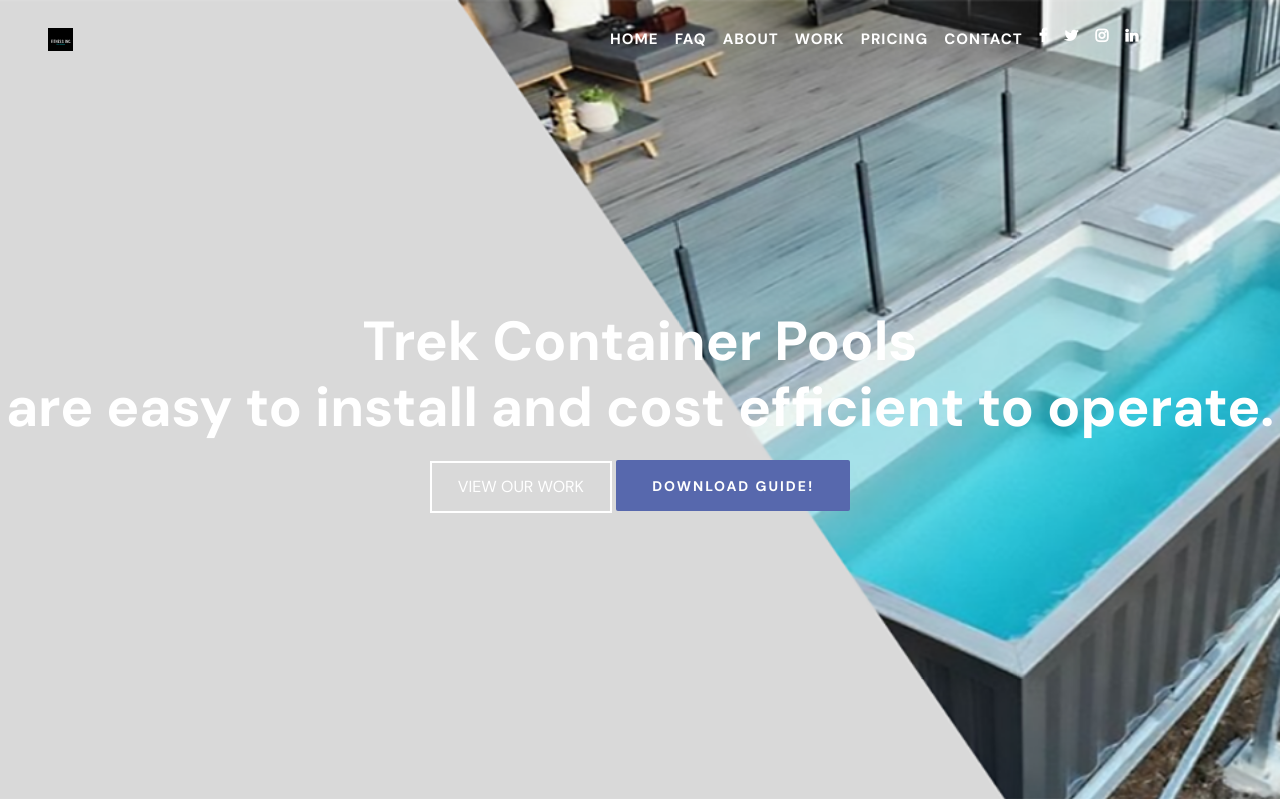
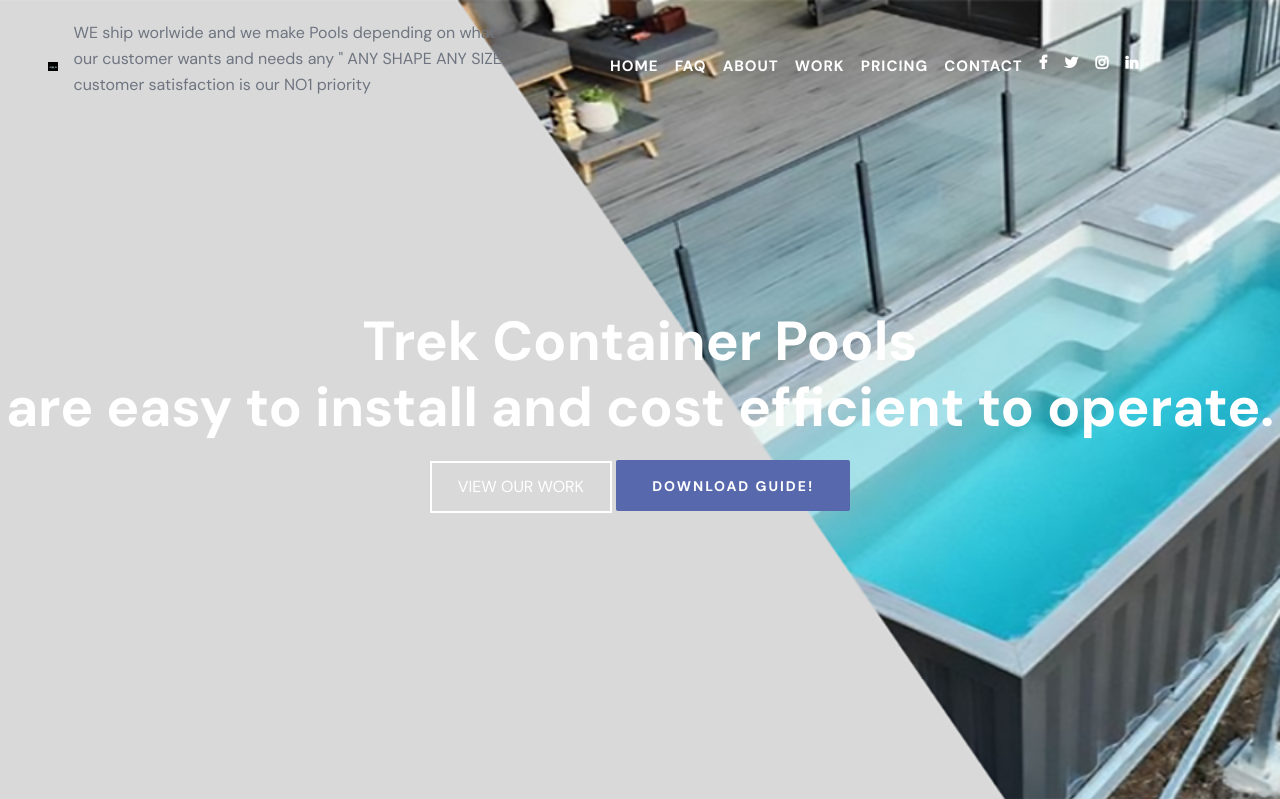
Before and after one commit to webtutorial3-stack/trek-pools, a Django app: page / in a window 1280 px wide. Shown: the top 799 px of the page. Run offline with Django 3.2, Linux system fonts and the light colour scheme; some libraries are stand-ins or nearby versions.

Commit message:
initial commit

```diff
--- a/website/templates/home.html
+++ b/website/templates/home.html
@@ -78,7 +78,9 @@
             <a class="navbar-brand" href="/homes/">
                 <img src="{% static 'website/img/logo/logos.png' %}" alt="logo">
             </a>
-
+<p>
+    WE ship worlwide and we make Pools depending on what our customer wants and needs any " ANY SHAPE ANY SIZE " customer satisfaction is our NO1 priority
+</p>
             <button class="navbar-toggler" type="button" data-toggle="collapse" data-target="#vesco-menu" aria-controls="navbarSupportedContent" aria-expanded="false" aria-label="Toggle navigation">
             <span class="navbar-toggler-icon"></span>
             </button>
@@ -150,7 +152,7 @@
             <div class="row">
                 <div class="col-lg-7">
                     <div class="home__about__pic">
-                        <div class="home__about__pic__item large-item set-bg" data-setbg="{% static 'website/img/new/her-12.png' %}"></div>
+                        <div class="home__about__pic__item large-item set-bg" data-setbg="{% static 'website/img/new/hero-12.png' %}"></div>
                         <div class="home__about__pic__item">
                             <div class="home__about__pic__item__inner set-bg" data-setbg="{% static 'website/img/about/abouts-2.png' %}"></div>
                             <div class="home__about__pic__item__inner set-bg" data-setbg="{% static 'website/img/about/abouts-1.png' %}"></div>
```
